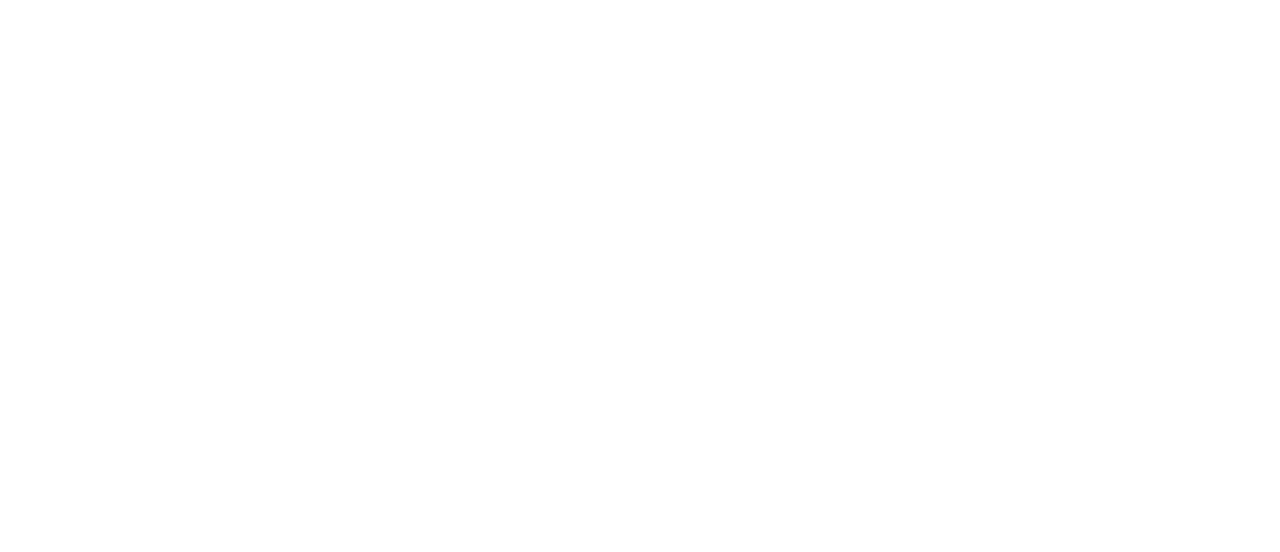
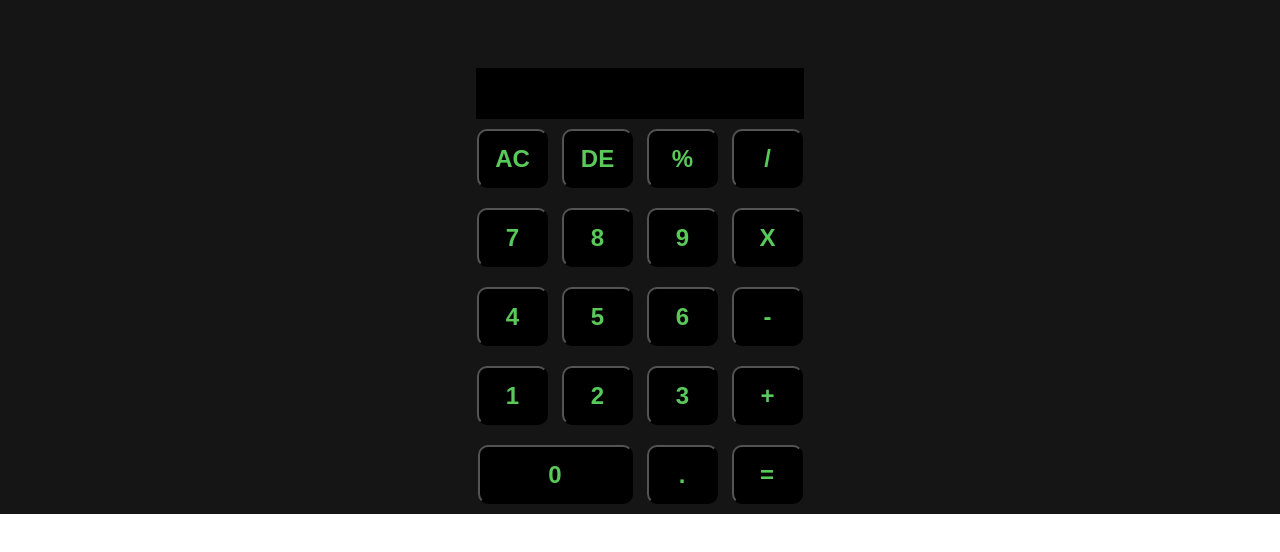
Before and after one commit to Muhammadahmedanis/Calculator, a plain HTML site: page index.html in a window 1280 px wide. Drawn offline with Linux system fonts and the light colour scheme.

Commit message:
done js1

```diff
--- a/app.js
+++ b/app.js
@@ -0,0 +1,22 @@
+function clk(e){
+    document.getElementById("inp").value += e
+}
+function output() {
+   var a = document.getElementById("inp");
+   a.value = eval(a.value)
+}
+function clrA() {
+    if (document.getElementById("inp")) {
+        var check = prompt("Do you wnat to clear!");
+        if(check == "yes"){
+            document.getElementById("inp").value = " ";
+        }else {
+            document.getElementById("inp").value += e
+        }
+    }
+
+}
+function clr() {
+    var b = document.getElementById("inp");
+    b.value = b.value.slice(0,-1)
+}
--- a/index.html
+++ b/index.html
@@ -8,6 +8,44 @@
 </head>
 <body>
 
+    <div class="container">
+        <div class="input">
+            <input readonly type="text" id="inp">
+        </div>
+        <div class="btns">
+            <div>
+            <button   class="yellow" onclick="clrA()">AC</button>
+            <button  class="yellow" onclick="clr()">DE</button>
+            <button onclick="clk('%')"  class="yellow">%</button>
+            <button onclick="clk('/')"  class="yellow">/</button>
+        </div>
+        <div>
+            <button onclick="clk(7)" class="yellow">7</button>
+            <button onclick="clk(8)"  class="yellow">8</button>
+            <button onclick="clk(9)"  class="yellow">9</button>
+            <button class="yellow" onclick="clk('*')">X</button>
+        </div>
+        <div>
+            <button onclick="clk(4)"  class="yellow">4</button>
+            <button onclick="clk(5)"  class="yellow">5</button>
+            <button onclick="clk(6)"  class="yellow">6</button>
+            <button onclick="clk('-')"  class="yellow">-</button>
+        </div>
+        <div>
+            <button onclick="clk(1)"  class="yellow">1</button>
+            <button onclick="clk(2)"  class="yellow">2</button>
+            <button onclick="clk(3)"  class="yellow">3</button>
+            <button onclick="clk('+')"  class="yellow">+</button>
+        </div>
+        <div>
+            <button onclick="clk(0)"  class="yellow" id="diffbtn">0</button>
+            <button onclick="clk('.')"  class="yellow">.</button>
+            <button class="yellow" onclick="output()">=</button>
+        </div>
+    </div>
+
+</div>
+
     <script src="app.js"></script>
 </body>
 </html>
--- a/style.css
+++ b/style.css
@@ -0,0 +1,45 @@
+*{
+    margin: 0;
+    padding: 0;
+    box-sizing: border-box;
+}
+.container{
+    background-color: rgb(22, 21, 21);
+    padding-top: 50px;
+}
+.input, .btns{
+    display: flex;
+    flex-direction: column;
+    align-items: center;
+}
+input{
+    margin-top: 18px;
+    height: 51px;
+    width: 328px;
+    border: none;
+    padding-inline-start: 10px;
+    font-size: 25px;
+    color: white;
+    background-color: black;
+}
+.btns button{
+    height: 59px;
+    width: 71px;
+    border-radius: 10px;
+    margin: 10px 5px;
+    font-size: 24px;
+    font-weight: bold;
+}
+#diffbtn{
+    width: 155px;
+}
+.yellow{
+    background-color: black;
+    color: #59c959;
+    cursor: pointer;
+}
+.yellow:hover{
+    box-shadow: -3px -1px 6px #7c7b7b;
+    color: #000;
+    background-color: #A1C398;
+}
```
